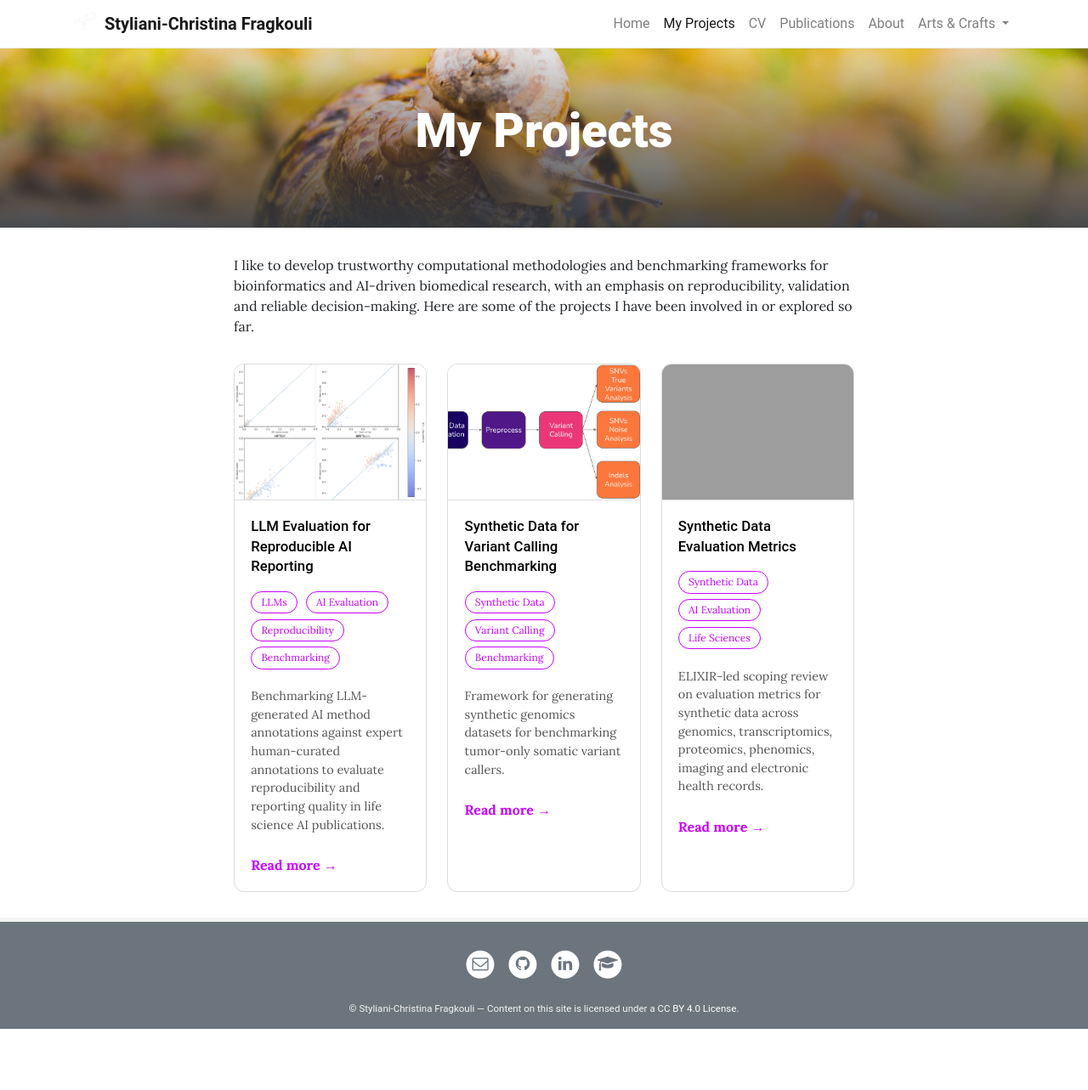
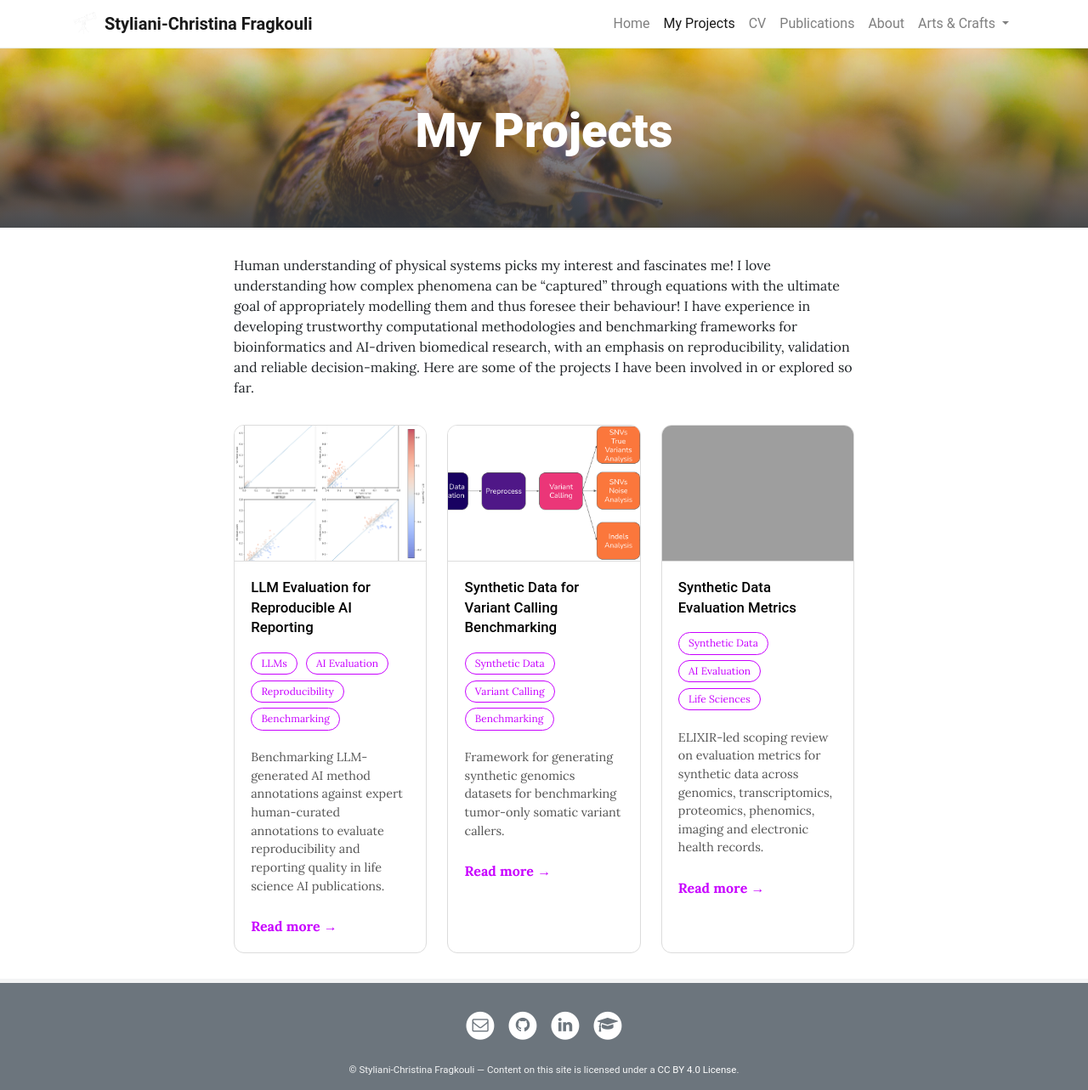
Before and after one commit to sfragkoul/sfragkoul.github.io, a Jekyll site: the page built from pages/Projects.md, in a window 1280 px wide. Shown: the whole page at 85% size. Built offline with Jekyll 4.4.1, drawn with Linux system fonts in a browser that asks for light colours; before the commit the page ends 1211 px from its top, so only the background shows below that; grey boxes are pictures that could not be loaded.

Commit message:
Update Projects.md

```diff
--- a/pages/Projects.md
+++ b/pages/Projects.md
@@ -5,5 +5,4 @@
 permalink: /projects/
 ---
 
-
-I like to develop trustworthy computational methodologies and benchmarking frameworks for bioinformatics and AI-driven biomedical research, with an emphasis on reproducibility, validation and reliable decision-making. Here are some of the projects I have been involved in or explored so far.
+Human understanding of physical systems picks my interest and fascinates me! I love understanding how complex phenomena can be "captured" through equations with the ultimate goal of appropriately modelling them and thus foresee their behaviour! I have experience in developing trustworthy computational methodologies and benchmarking frameworks for bioinformatics and AI-driven biomedical research, with an emphasis on reproducibility, validation and reliable decision-making. Here are some of the projects I have been involved in or explored so far.
```
